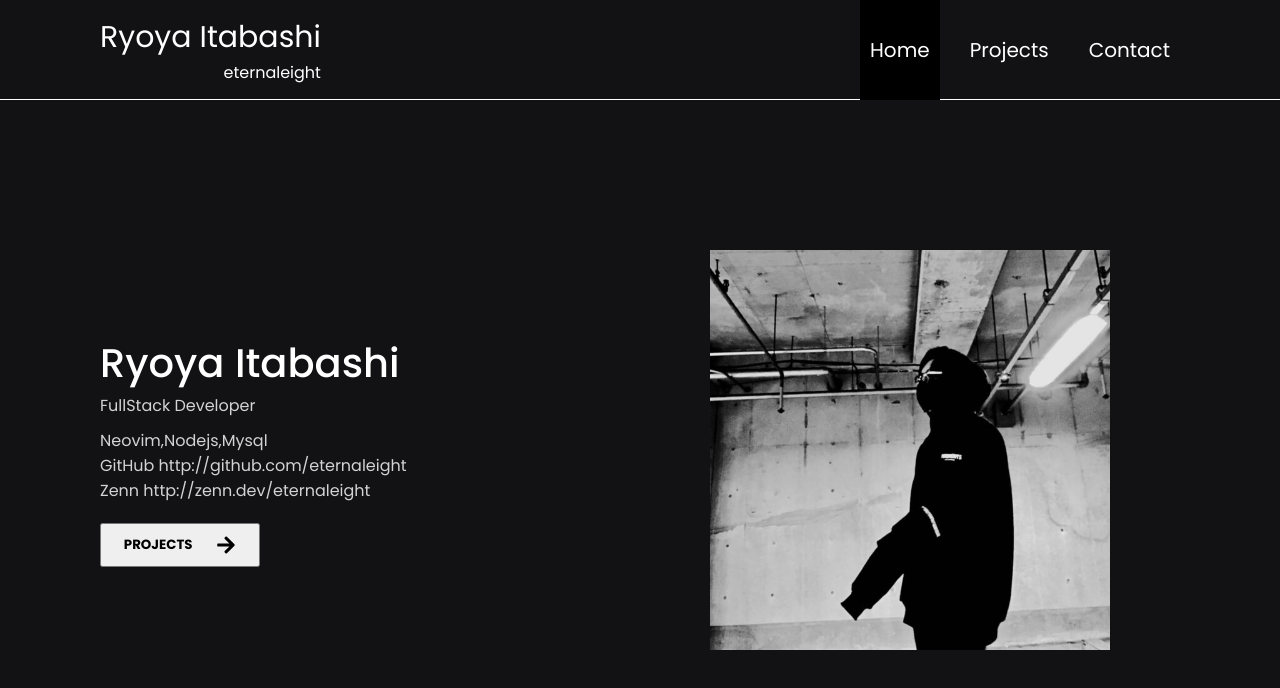
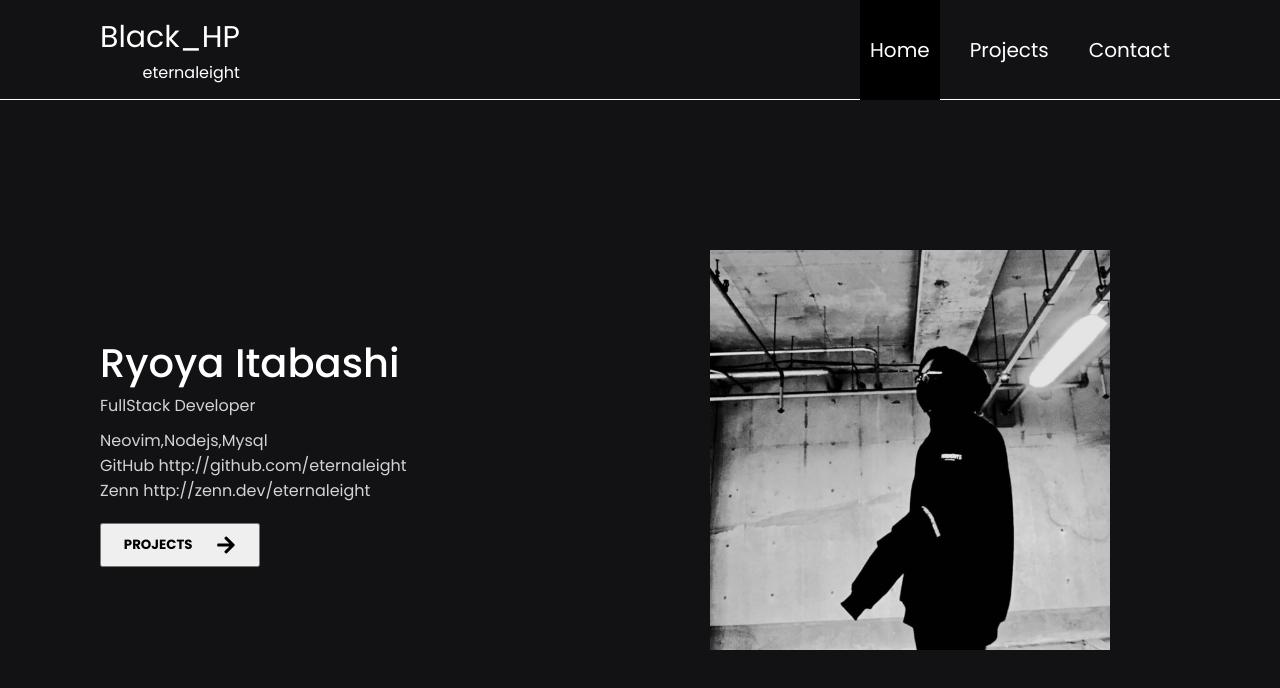
Before and after one commit to eternaleight/black-hp, a Next.js app: page / in a window 1280 px wide. Shown: the top 688 px of the page. Built offline with nearby package versions, Linux system fonts and the light colour scheme.

Commit message:
Create README.md

```diff
--- a/components/Header/index.jsx
+++ b/components/Header/index.jsx
@@ -19,7 +19,7 @@ const Header = () => {
       <Content>
         <ContentTitle>
           <Title>
-            Ryoya Itabashi
+           Black_HP
           </Title>
           <SubTitle>
            eternaleight
```
Also changed, not shown: 1 other file (tests, documents, lock files or other folders).
